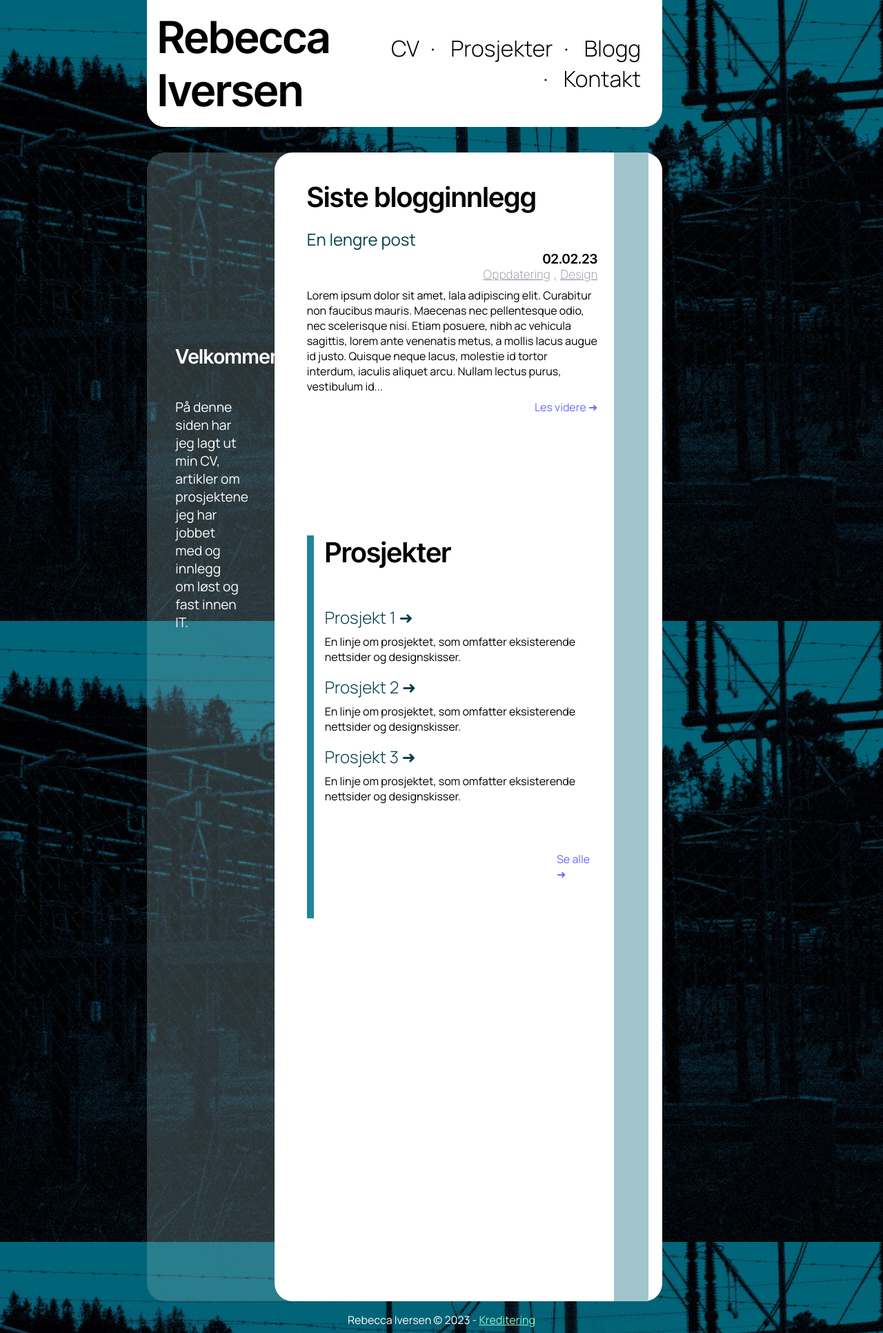
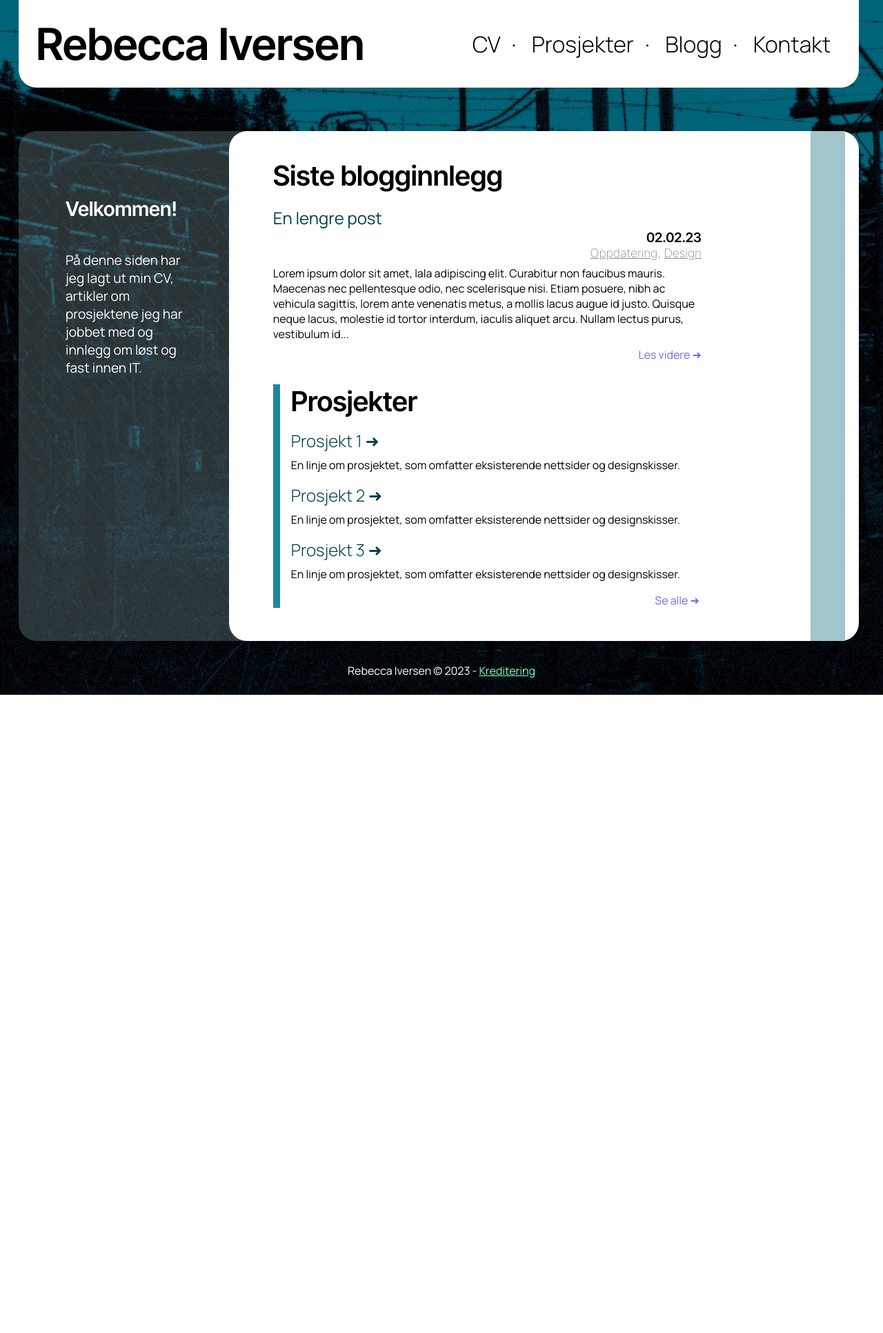
Before and after one commit to reiv003/Portef-ljesiden, a Jekyll site: the page built from _pages/index.markdown, in a window 1280 px wide. Shown: the whole page at 69% size. Built offline with Jekyll 4.4.1, drawn with Linux system fonts in a browser that asks for light colours; after the commit the page ends 1007 px from its top, so only the background shows below that.

Commit message:
Made the layout more stable, and changes to mobile layout

```diff
--- a/_layouts/default.html
+++ b/_layouts/default.html
@@ -14,6 +14,7 @@
 
 <body>
     <div id="container">
+        <div class="content">
             <header>
                 <div><a href="/" class="site-title" aria-label="Hjem">Rebecca Iversen</a></div>
                 <nav>
@@ -28,6 +29,8 @@
             <main class="page-content">
                 {{ content }}
             </main>
+
+        </div>
         <footer>
             Rebecca Iversen © 2023 - <a href="/kreditering">Kreditering</a>
         </footer>
--- a/_pages/index.markdown
+++ b/_pages/index.markdown
@@ -27,8 +27,7 @@ permalink: /
                                     {% assign tags = page.tags %}
                                 {% endif %}
                                 {% for tag in tags %}
-                                    <a href="/blogg/tags/{{tag|slugize}}">{{tag}}</a>
-                                {% unless forloop.last %}, {% endunless %}
+                                    <a href="/blogg/tags/{{tag|slugize}}">{{tag}}</a>{% unless forloop.last %},{% endunless %}
                                 {% endfor %}
                             </li>
                         </ul>
--- a/_sass/_general.scss
+++ b/_sass/_general.scss
@@ -6,9 +6,16 @@
     background-attachment: fixed;
     background-size: cover;
     min-height: 100vh;
+    //display: grid;
+    //grid-template-columns: repeat(12,1fr);
+    //grid-template-rows: min-content max-content min-content;
+}
+
+.content {
+    height: 100%;
+    width: 100%;
     display: grid;
-    grid-template-columns: repeat(12,1fr);
-    grid-template-rows: min-content max-content min-content;
+    grid-template-columns: 1fr  1fr 1fr  minmax(min-content, 1250px) 1fr 1fr 1fr 1fr 1fr;
 }
 
 header {
@@ -16,7 +23,7 @@ header {
     display: flex;
     justify-content: space-between;
     align-items: center;
-    grid-column: 3 / 10;
+    grid-column: 4;
     padding: 2%;
     border-radius: 0px 0px 26px 26px;
     margin-bottom: 5%;
@@ -38,22 +45,19 @@ header li + li::before {
 
 
 footer {
-    margin: 0.5em;
-    grid-column: 1 / span 12;
+    padding: 1.5em;
     text-align: center;
 }
 
 .page-content {
-    grid-column: 3 / 10;
+    grid-column: 4;
     /*makes the footer stay at the bottom when the mid content is not long enough.
-    300px is an arbitrary value (just trial and error until I found a value that
+    275px is an arbitrary value (just trial and error until I found a value that
     had the right spacing. normally I would do header + footer addition but it didn't
     work here, the value needed to be higher.*/
-    min-height: calc(100vh - 300px);
+    min-height: calc(100vh - 275px);
     display: grid;
     grid-template-columns: repeat(12,1fr);
-    grid-template-rows: 1fr;
-
     margin-bottom: 0.5em;
 
 }
@@ -73,12 +77,12 @@ footer {
 .index {
     display: grid;
     grid-template-columns: repeat(12,1fr);
-    grid-template-rows: repeat(3,1fr);
+    grid-auto-rows: min-content;
 }
 
 .index__blog {
-    grid-column: 2 / 11;
-    grid-row: 1 / 1;
+    grid-column: 1 / 10;
+    margin-left: 4em;
 }
 
 .index__post {
@@ -97,6 +101,7 @@ footer {
 .index__post .post__tags {
     grid-column: 9 / 12;
     margin-bottom: 0.5em;
+    text-align: right;
 }
 
 .index__post .post__content {
@@ -116,9 +121,11 @@ footer {
 .index__projects {
     border-left: 10px var(--project-accent-color) solid;
     padding-left: 1em;
-    grid-column: 2 / 11;
-    grid-row: 2 / 2;
+    grid-column: 1 / 10;
     display: grid;
+    margin-top: 2em;
+    margin-bottom: 3em;
+    margin-left: 4em;
 }
 
 .index__projects h2 {
@@ -127,6 +134,7 @@ footer {
 
 .index__projects ul {
     grid-column: 1 / 12;
+    margin-top: 1em;
 }
 
 .index__projects .index__follow-link {
@@ -203,7 +211,7 @@ footer {
     //display: flex;
     display: grid;
     grid-template-columns: repeat(6,1fr);
-    grid-template-rows: repeat(12,1fr);
+    //grid-template-rows: repeat(12,1fr);
 
 
 }
@@ -215,7 +223,7 @@ footer {
     margin-right: 30%;
     padding: 2em;*/
     grid-column: 2 / 5;
-    grid-row: 3 / 6;
+    grid-row: 2 / 6;
 }
 
 
--- a/_sass/_queries.scss
+++ b/_sass/_queries.scss
@@ -1,4 +1,9 @@
 @media screen and (max-width: 600px) {
+
+  body {
+    font-size: 14px;
+  }
+
 
   .blog {
     background-color: var(--content-background-color);
@@ -24,9 +29,57 @@
     transition: all 0.5s ease-out;
   }
 
-  .accent {
+  .accent, .sidebar {
     display: none;
   }
 
+  .index, .blog, .text__content {
+    grid-column: 1 / span 12;
+  }
+
+  .index__blog, .index__projects {
+    margin-left: 1em;
+  }
+
+  header {
+    display: block;
+  }
+
+  header nav {
+    font-size: 1.5rem;
+  }
+
+  header ul {
+    justify-content: initial;
+  }
+
+  .site-title {
+    font-size: 3rem;
+  }
+
+  .post__tags {
+    font-size: 0.9rem;
+    grid-column: 11 / 12;
+
+  }
+
+  .index__post .post__date {
+    font-size: 1rem;
+  }
+
+  .index h2 {
+    font-size: 1.7rem;
+  }
+
+  h3 {
+    font-size: 1.2rem;
+  }
 
 }
+
+@media screen and (max-width: 1280px) {
+  header, .page-content {
+    margin-left: 1em;
+    margin-right: 1em;
+  }
+}
```
Lines whose indentation alone changed are shown as unchanged.
